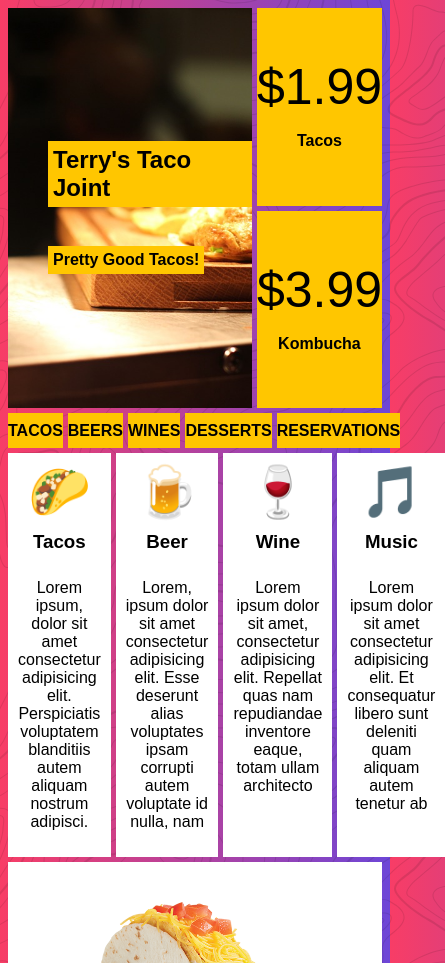
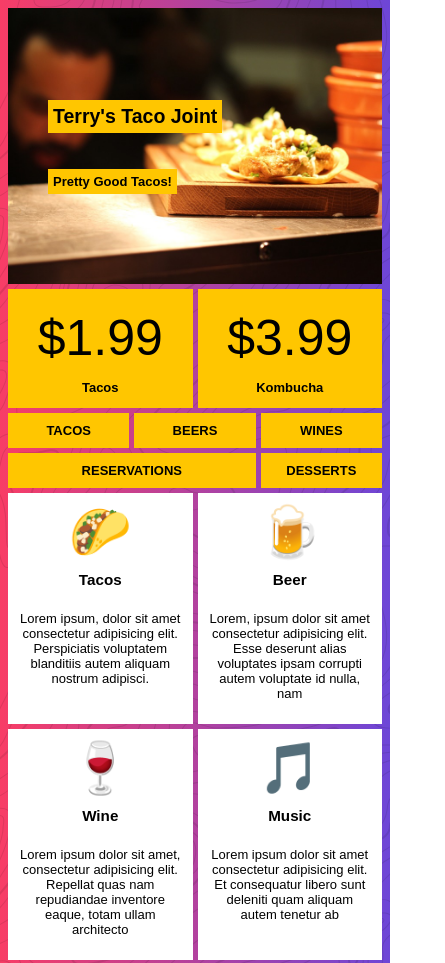
Before and after one commit to Gpasadasfj/Terry-s-Taco-Joint-Web, a website: page index.html in a window 390 px wide. Shown: the top 963 px of the page, 445 px wide, since content can reach past the window. Drawn offline with Linux system fonts and the light colour scheme.

Commit message:
Mejora de responsive en dispositivos móviles

```diff
--- a/css/style.css
+++ b/css/style.css
@@ -2,6 +2,7 @@ body {
   background-image: url(../img/topography.svg),
     linear-gradient(to right, #f83d66, #6d46d7);
   font-family: Arial, Helvetica, sans-serif;
+
 }
 
 header {
@@ -9,6 +10,7 @@ header {
   grid-template: 1fr 1fr / 1fr 1fr 1fr;
   min-height: 400px;
   gap: 20px;
+  width: 100%;
 }
 
 .hero {
@@ -215,3 +217,35 @@ h3 {
     gap: 5px;
   }
 }
+
+@media (max-width: 447px) {
+  .destacados {
+    display: grid;
+    grid-template: 1fr 1fr / 1fr 1fr ;
+  }
+
+  nav ul {
+    display: grid;
+    grid-template: 1fr 1fr / 1fr 1fr 1fr;
+    justify-content: space-around;
+    width: 100%;
+  }
+
+  nav ul li:last-of-type {
+    grid-area: 2 / 1 / 2 / span 2;
+  }
+
+  body {
+    font-size: small;
+    max-width: 447px;
+  }
+
+  header {
+    display: grid;
+    grid-template: 1fr 1fr / 1fr 1fr
+  }
+
+  .taco_precio,
+.kombucha_precio {
+  padding-top: 20px;
+}
```
